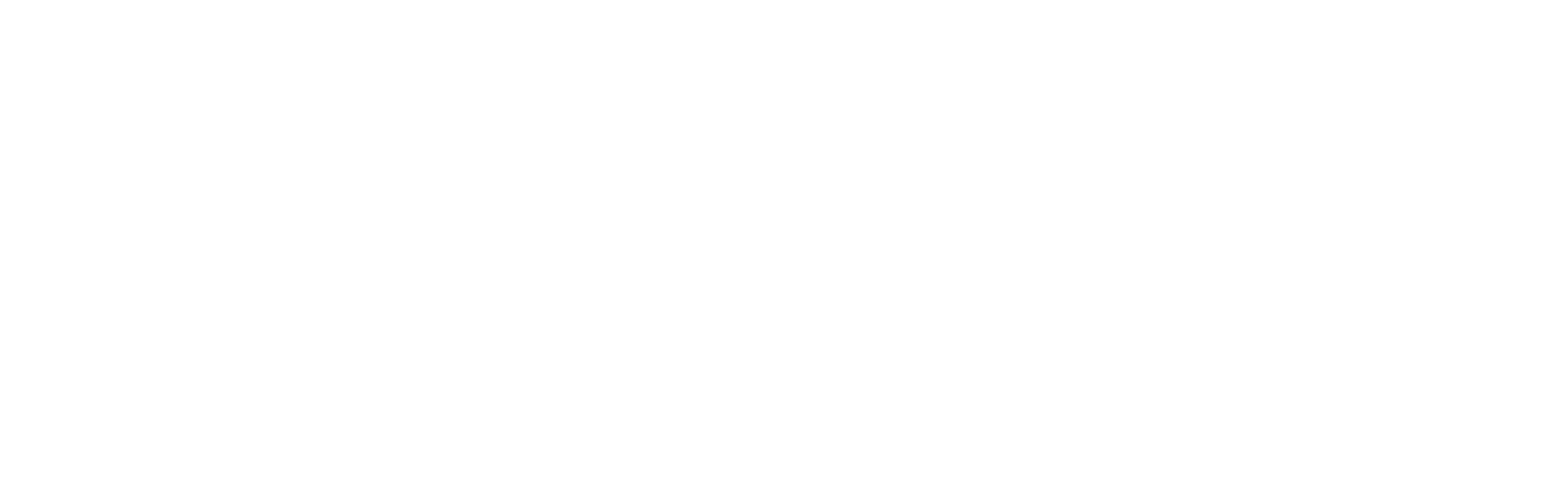
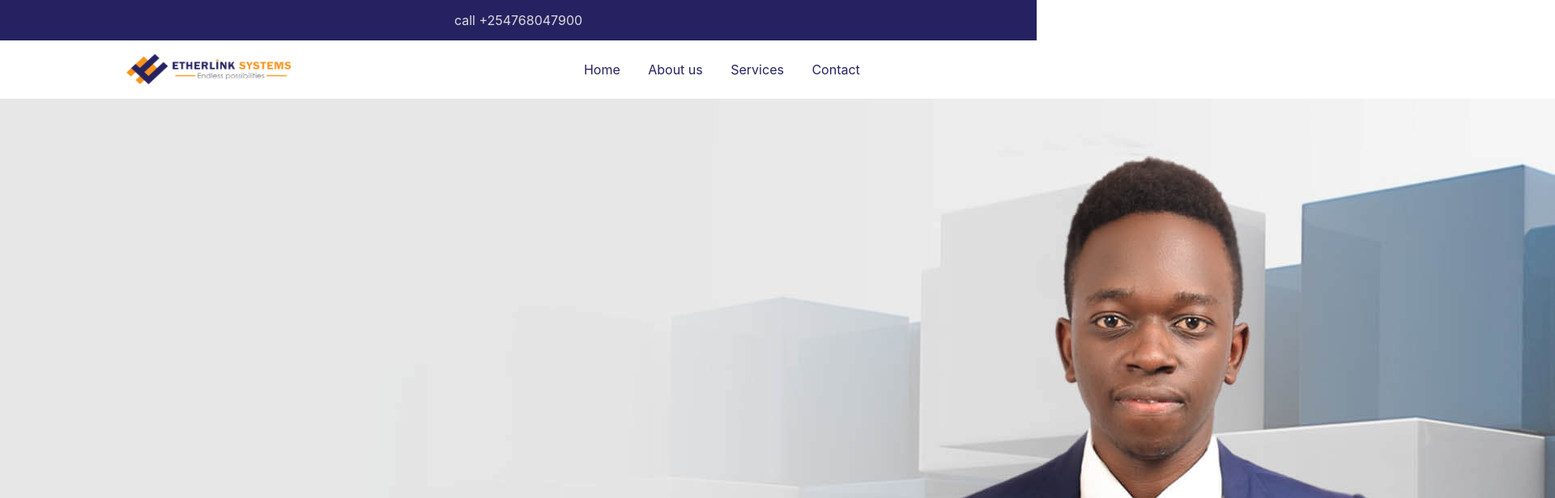
Before and after one commit to Ropio-Derrick/Etherlink-systems-Clone, a plain HTML site: page index.html in a window 1280 px wide. Shown: the top 616 px of the page at 81% size, 1920 px wide, since content can reach past the window. Drawn offline with nearby package versions, Linux system fonts and the light colour scheme.

Commit message:
The header

```diff
--- a/index.html
+++ b/index.html
@@ -8,6 +8,31 @@
 
 </head>
 <body>
+   <!-- header -->
+   <nav class="header">
+    <!-- topbar -->
 
+        <div class="topbar">
+            call +254768047900
+        </div>
+        <div class="navbar">
+            <div class="img">
+                <img src="img/Logo-Letter-Head-PNG.png" height="43px"  width="210px" alt="">
+            </div>
+            <ul>
+                <a href="">Home</a>
+                <a href="">About us</a>
+                <a href="">Services</a>
+                <a href="">Contact</a>
+            </ul>
+        </div>
+   </nav>
+
+   <!-- the section -->
+   <section >
+        <div class="port">
+            <img src="img/etherlink-landing-page.jpg" alt="">
+        </div>
+   </section>
 </body>
 </html>
--- a/style.css
+++ b/style.css
@@ -0,0 +1,49 @@
+*{
+    padding: 0;
+    margin: 0;
+    box-sizing: border-box;
+}
+
+/* header */
+/* topbar */
+.topbar{
+    background-color: #262262;
+    color: #ddd;
+    padding: 13px;
+    display: flex;
+    justify-content: center;
+}
+
+/* navbar */
+.navbar{
+    display: flex;
+    justify-content: space-between;
+    background-color:white;
+    padding: 15px;
+}
+.navbar .img{
+    margin-left: 11%;
+}
+.navbar ul{
+    align-items: center;
+    margin-right: 15%;
+    padding-top: 16px;
+}
+.navbar ul a{
+    color: #262262;
+    text-decoration: none;
+    align-items: center;
+    padding:15px ;
+
+}
+.navbar ul a:hover{
+    color: #f7941d;
+    transition: 0.5s  ease-out color ;
+}
+
+/* section */
+
+/* port */
+.port img{
+
+}
```
Also changed, not shown: img/Elias-Wafula.png (added), img/Etherlink-About-Bio.jpg (added), img/Etherlink-Systems-Customer-Support.jpg (added), img/Jackson-Muthoka.png (added), img/Logo-Letter-Head-PNG.png (added), img/Logo-Two-PNG-1-1024x514.png (added), img/Pinky-Karambu.png (added), img/Winnie-Ojwang.png (added), img/etherlink-landing-page.jpg (added).
